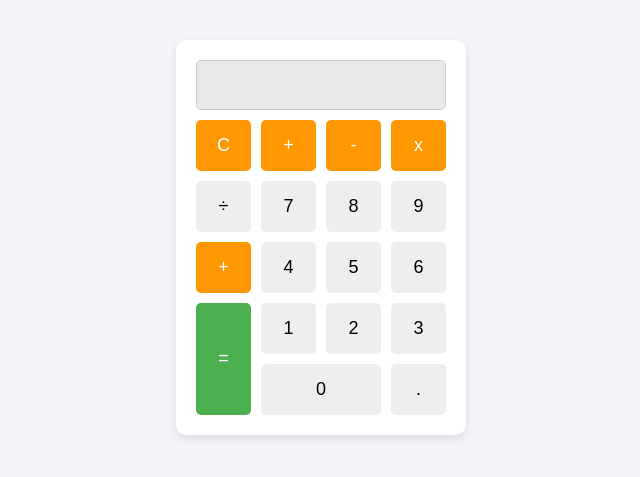
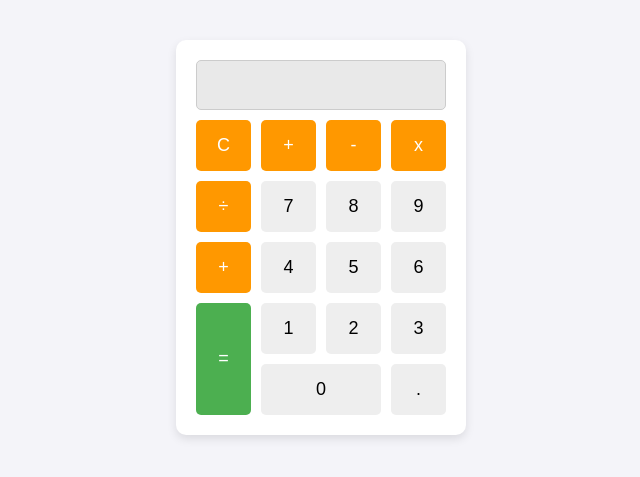
Before and after one commit to devSecRedwan/test-ci, a website: page src/index.html in a window 1280 px wide. Shown: the part 163-640 px from the top of the page, without its empty margins (319-959 px from the left). Drawn offline with Linux system fonts and the light colour scheme.

Commit message:
commit from main

```diff
--- a/src/index.html
+++ b/src/index.html
@@ -15,7 +15,7 @@
         <button onclick="appendValue('+')" class="operator">+</button>
         <button onclick="appendValue('-')" class="operator">-</button>
         <button onclick="appendValue('*')" class="operator">x</button>
-        <button onclick="appendValue('/')">÷</button>
+        <button onclick="appendValue('/')" class="operator">÷</button>
 
         <button onclick="appendValue('7')">7</button>
         <button onclick="appendValue('8')">8</button>
```
